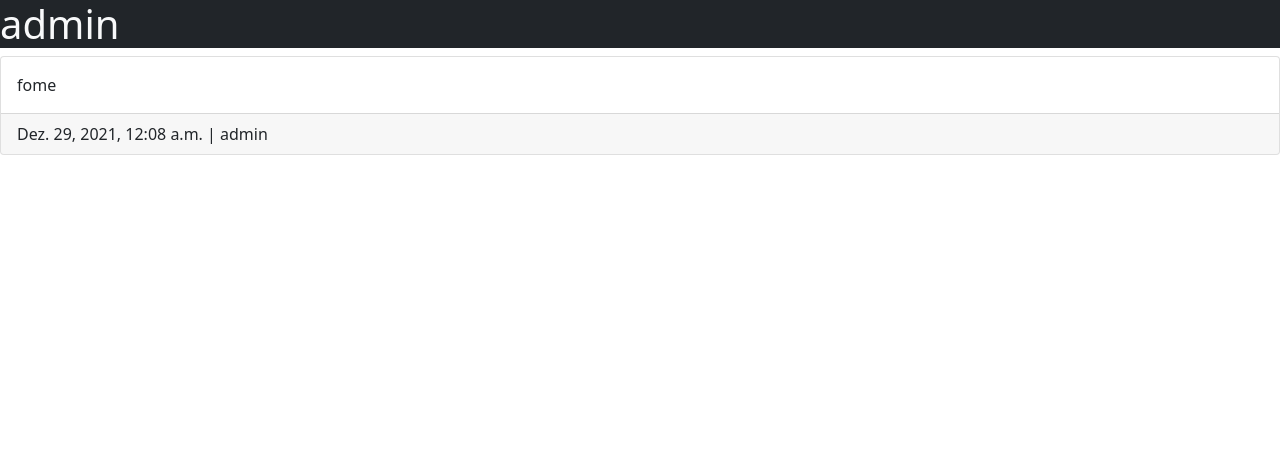
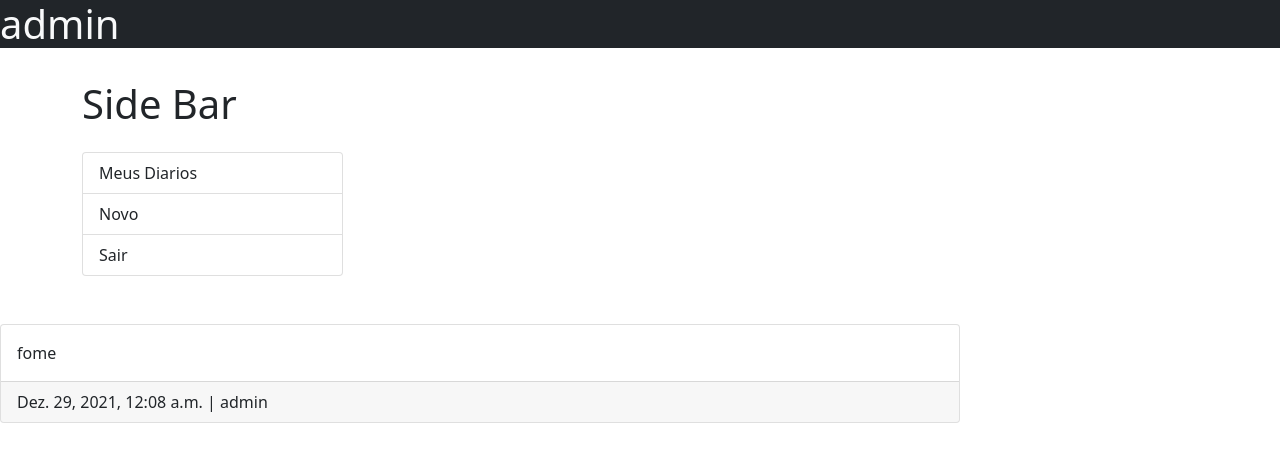
Before and after one commit to Valdeilson-Ramos/diarioAppDj, a Django app: page / in a window 1280 px wide. Shown: the top 462 px of the page. Run offline with Django 3.2, Linux system fonts and the light colour scheme; a user stored in the database is signed in; data comes from the database, SQL or seed files in the repository; both versions use the stored data as it was after the commit.

Commit message:
adicionando funcionalidades logout, e adicionar novo diario

```diff
--- a/diario/templates/base/model.html
+++ b/diario/templates/base/model.html
@@ -12,6 +12,7 @@
 </head>
 <body>
     {% include 'base/header.html' %}
+    {% include 'base/sidebar.html' %}
     {% block content %}
 
 
--- a/diario/templates/base/sidebar.html
+++ b/diario/templates/base/sidebar.html
@@ -0,0 +1,12 @@
+<div class="container" >
+    <div class="row" >
+        <div class="col-lg-3" >
+            <h1 class="my-4" > Side Bar</h1>
+            <div class="list-group" >
+                <a href="{% url 'index' %}" class="list-group-item">Meus Diarios</a>
+                <a href="{% url 'escrever' %}" class="list-group-item">Novo</a>
+                <a href="{% url 'logout' %}" class="list-group-item">Sair</a>
+            </div>
+        </div>
+</div>
+</div>
--- a/diario/templates/diario/index.html
+++ b/diario/templates/diario/index.html
@@ -2,7 +2,8 @@
 
 {% block content %}
 {% for diario in diario %}
-    <div class="card" >
+<div class="col-lg-9" >
+    <div class="card mt-5" >
         <div class="card-body" >
             {{diario.conteudo}}
         </div>
@@ -12,5 +13,5 @@
     </div>
 {% endfor %}
     <br>
-
+</div>
 {% endblock %}
--- a/diario/urls.py
+++ b/diario/urls.py
@@ -3,5 +3,7 @@ from . import views
 
 urlpatterns=[
     path('', views.index, name='index'),
-    path('login', views.fazer_login, name='login')
+    path('login', views.fazer_login, name='login'),
+    path('logout', views.fazer_logout, name='logout'),
+    path('escrever', views.escrever_diario, name='escrever')
 ]
--- a/diario/views.py
+++ b/diario/views.py
@@ -1,12 +1,32 @@
 from django.shortcuts import redirect, render
-
 import diario
-from .forms import LoginForm
+from .forms import LoginForm, DiarioForm
 from django.contrib.auth import login,logout,authenticate
 from django.http import HttpResponse
 from .models import Diario
+from django.contrib.auth.decorators import login_required
 
 # Create your views here.
+def escrever_diario(request):
+    if request.POST:
+        form=DiarioForm(request.POST)
+        if form.is_valid():
+            form=form.save(commit=False)
+            form.user=request.user
+            form.save()
+            return redirect('index')
+
+    form=DiarioForm()
+    context={
+        'form':form
+    }
+    return render(request, 'diario/escrever.html', context)
+
+def fazer_logout(request):
+    logout(request)
+    return redirect('login')
+
+@login_required(login_url='login')
 def index (request):
     diario = Diario.objects.filter(user=request.user)
     context={
```
Also changed, not shown: diario/forms.py (+8 -1 lines), diario/templates/diario/escrever.html (added, +17 -0 lines), db.sqlite3.
